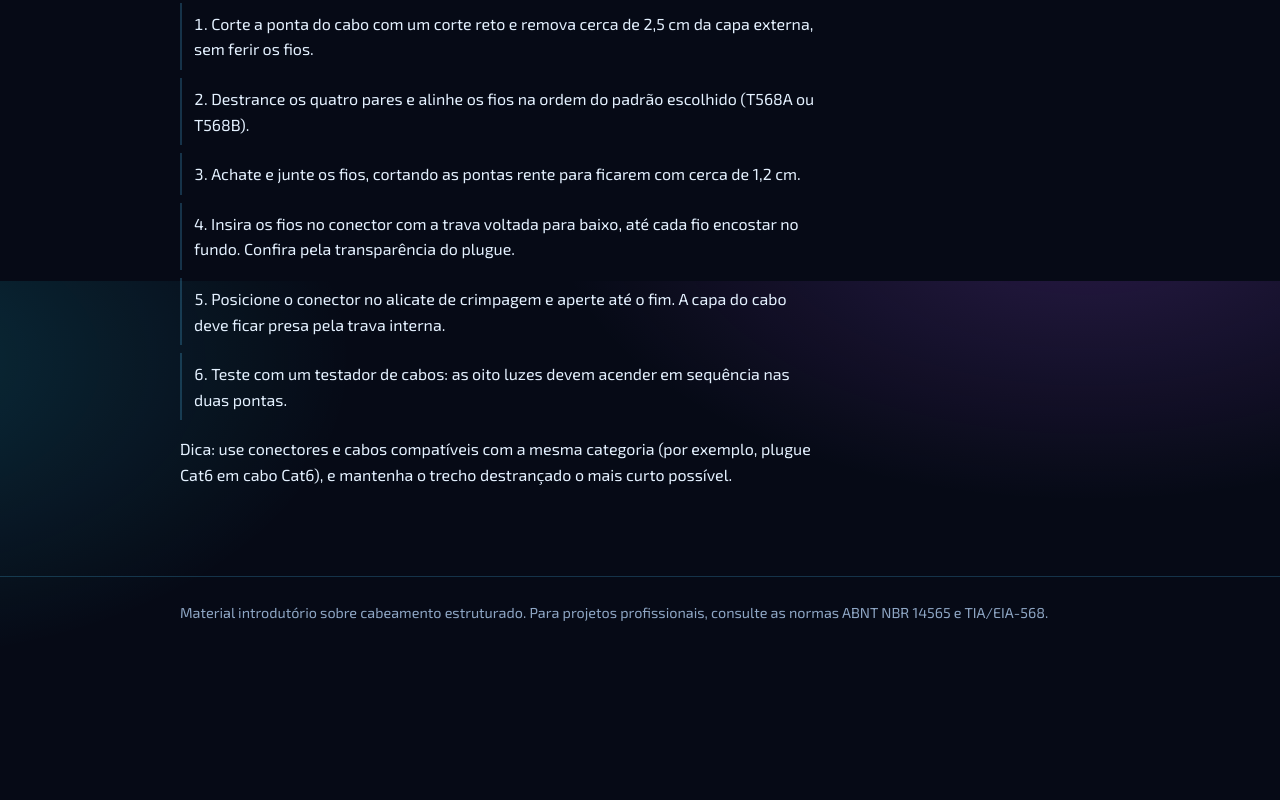
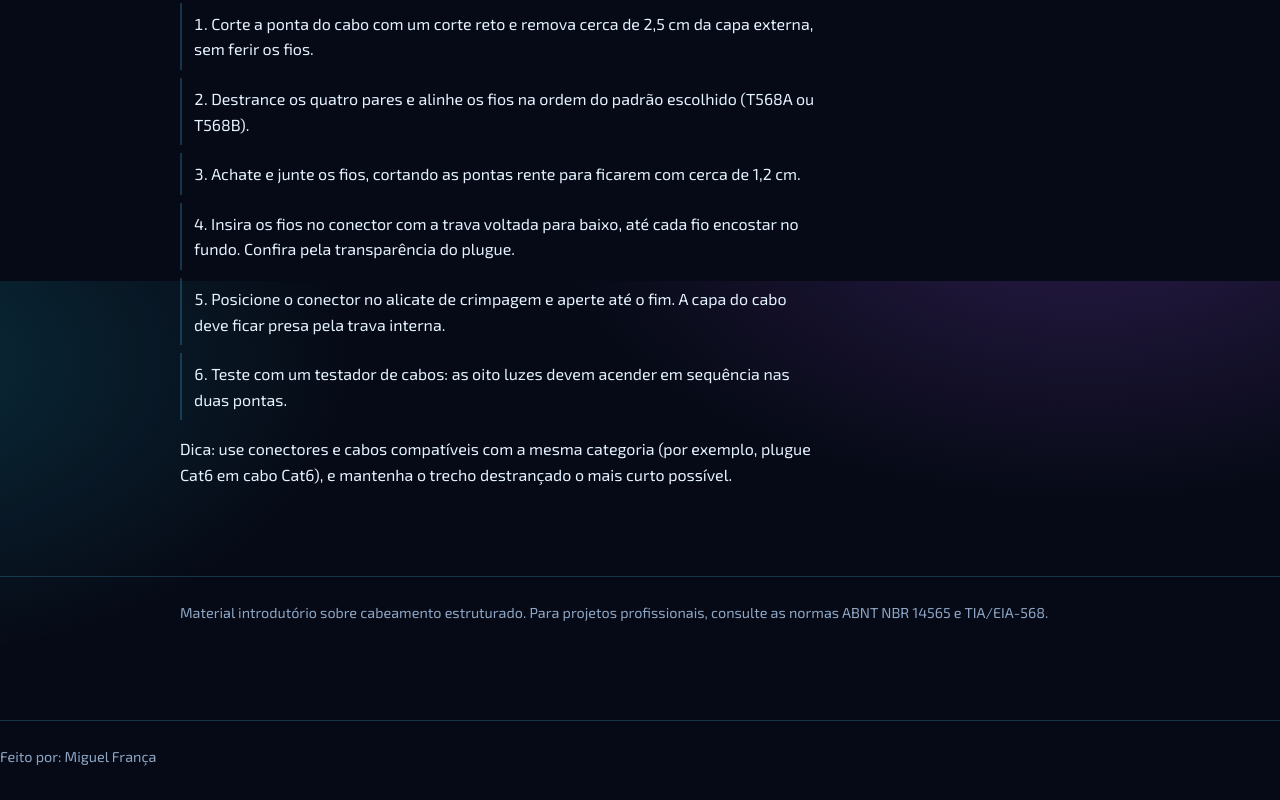
Before and after one commit to Miguel-Franca-81/Trabalho-de-Redes, a plain HTML site: page Cabeamento de Redes_ topologias, T568 e RJ45 (1).html in a window 1280 px wide. Shown: the part 3719-4519 px from the top of the page. Before the commit the page ends 4375 px from the top, so only its background shows below. Drawn offline with Linux system fonts and the light colour scheme.

Commit message:
Primeira versão

```diff
--- a/Cabeamento de Redes_ topologias, T568 e RJ45 (1).html
+++ b/Cabeamento de Redes_ topologias, T568 e RJ45 (1).html
@@ -296,5 +296,8 @@ function showN(k){const t=NT[k];
 Object.keys(NT).forEach(k=>{const b=document.createElement('button');b.textContent=k;b.dataset.k=k;b.onclick=()=>showN(k);ntabs.appendChild(b)});
 showN('LAN');
 </script>
+<footer>
+    Feito por: Miguel França
+</footer>
 </body>
 </html>
```
